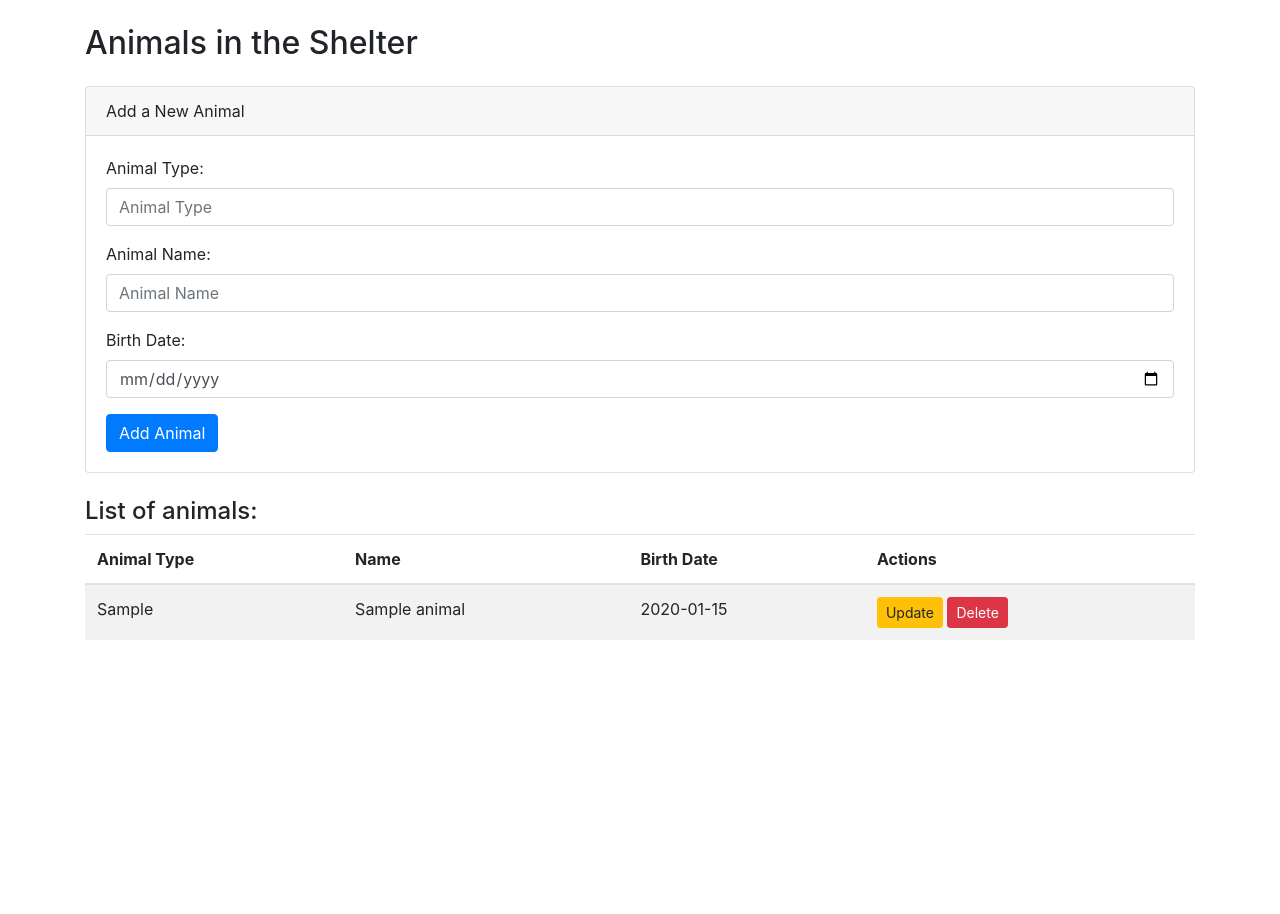
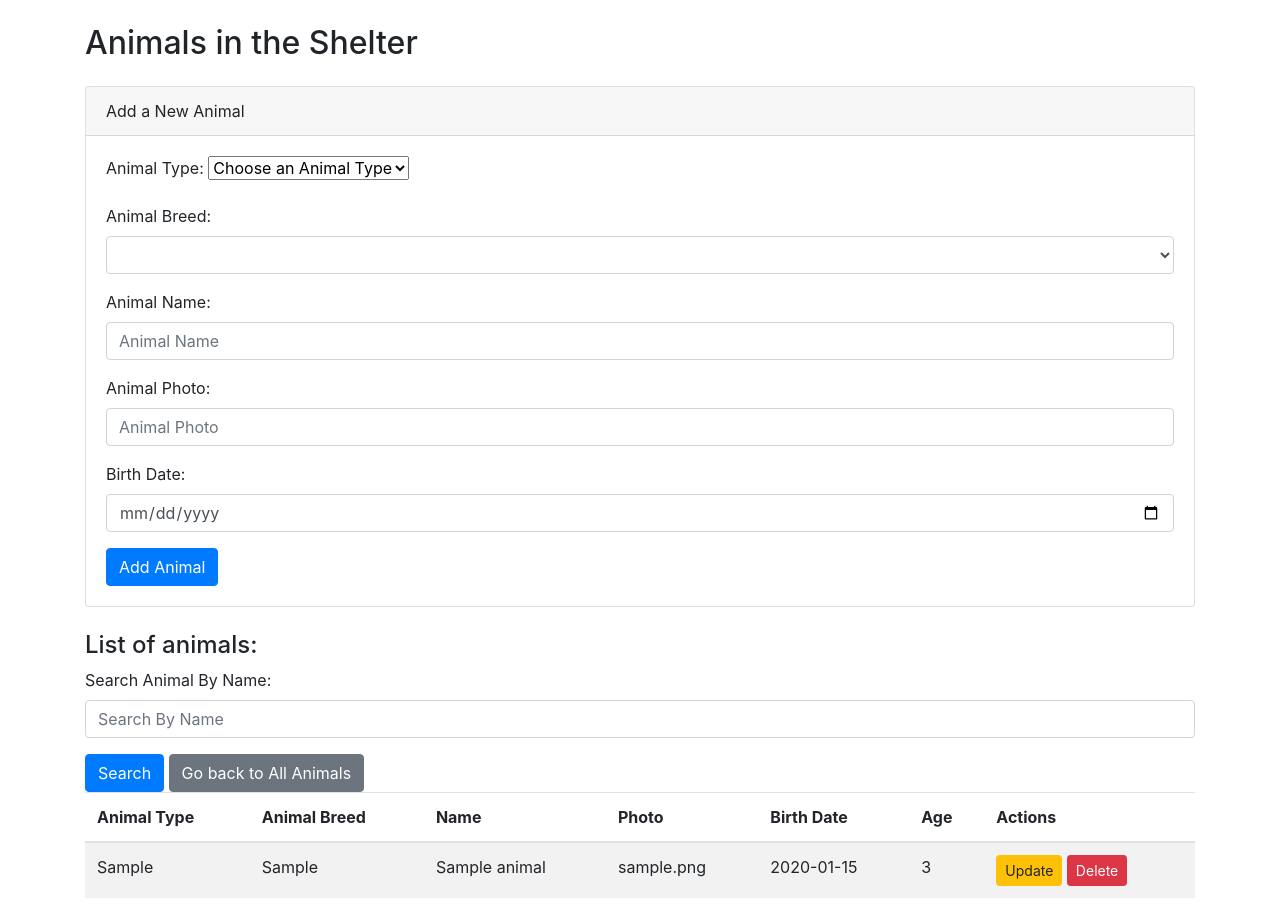
Before and after one commit to marcustas/course_flask, a Flask app: page / in a window 1280 px wide. Before the commit the page ends 640 px from the top, so only its background shows below. Run offline with Flask 3, Linux system fonts and the light colour scheme; tables that the repository leaves empty hold one stand-in row (values such as "Sample post"); lists and menus that the app fills with data are empty; some libraries are stand-ins or nearby versions.

Commit message:
[Homework-Lecture4] changes to Animals in the Shelter

```diff
--- a/app.py
+++ b/app.py
@@ -1,7 +1,7 @@
 from flask import Flask, jsonify, request, Response, render_template
 
 from models.pydantic.models import AnimalCreate, AnimalResponse
-from typing import Union
+from typing import Union, Tuple, Dict, Any
 from settings import settings
 from database import init_db
 from models.sqlalchemy.models import Animal
@@ -17,10 +17,27 @@ def home() -> str:
     return render_template('home.html')
 
 
+@app.route('/health', methods=['GET'])
+def health_check() -> tuple[str, int]:
+    return 'OK', 200
+
+
 @app.route('/animals', methods=['GET'])
 def index() -> Response:
-    animals = Animal.query.all()
-    return jsonify({"animals": [AnimalResponse.model_validate(animal).model_dump(mode='json') for animal in animals]})
+    name = request.args.get('name')
+    if name:
+        animals = Animal.query.filter_by(name=name).all()
+    else:
+        animals = Animal.query.all()
+    response = {'animals': []}
+    for animal in animals:
+        model = AnimalResponse.model_validate(animal)
+        age = model.calculate_age()
+        data = model.model_dump(mode='json')
+        data['age'] = age
+        response['animals'].append(data)
+    json_response = jsonify(response)
+    return json_response
 
 
 @app.route('/animal', methods=['POST'])
@@ -28,7 +45,9 @@ def add_animal() -> tuple[Response, int]:
     data = AnimalCreate(**request.get_json())
     new_animal = Animal(
         animal_type=data.animal_type,
+        animal_breed=data.animal_breed,
         name=data.name,
+        photo_url=data.photo_url,
         birth_date=data.birth_date
     )
     db.session.add(new_animal)
@@ -51,6 +70,8 @@ def update_animal(pk: int) -> Union[Response, tuple[Response, int]]:
     animal.animal_type = data.animal_type
     animal.name = data.name
     animal.birth_date = data.birth_date
+    animal.animal_breed = data.animal_breed
+    animal.photo_url = data.photo_url
     db.session.commit()
     return jsonify(
         {
--- a/models/pydantic/models.py
+++ b/models/pydantic/models.py
@@ -4,7 +4,9 @@ from pydantic import BaseModel, ConfigDict
 
 class AnimalCreate(BaseModel):
     animal_type: str
+    animal_breed: str
     name: str
+    photo_url: str
     birth_date: date
 
 
@@ -13,5 +15,12 @@ class AnimalResponse(BaseModel):
 
     id: int
     animal_type: str
+    animal_breed: str
     name: str
+    photo_url: str
     birth_date: date
+
+    def calculate_age(self) -> int:
+        today = date.today()
+        age = today.year - self.birth_date.year - ((today.month, today.day) < (self.birth_date.month, self.birth_date.day))
+        return age
--- a/models/sqlalchemy/models.py
+++ b/models/sqlalchemy/models.py
@@ -7,5 +7,7 @@ class Animal(db.Model):
 
     id = db.Column(db.Integer, primary_key=True)
     animal_type = db.Column(db.String, nullable=False)
+    animal_breed = db.Column(db.String, nullable=False)
     name = db.Column(db.String, nullable=False)
+    photo_url = db.Column(db.String, nullable=False)
     birth_date = db.Column(db.Date, nullable=False)
--- a/templates/home.html
+++ b/templates/home.html
@@ -23,15 +23,28 @@
             <form id="addAnimalForm">
                 <div class="form-group">
                     <label for="animal_type">Animal Type:</label>
-                    <input type="text" class="form-control" id="animal_type" placeholder="Animal Type" required>
+                    <select id="animal_type" name="animal_type">
+                        <option value="" selected disabled hidden>Choose an Animal Type</option>
+                        <option value="cat">Cat</option>
+                        <option value="dog">Dog</option>
+                    </select>
+                </div>
+                <div class="form-group">
+                    <label for="animal_breed">Animal Breed:</label>
+                    <select id="animal_breed" name="animal_breed" class="form-control" required>
+                    </select>
                 </div>
                 <div class="form-group">
                     <label for="name">Animal Name:</label>
                     <input type="text" class="form-control" id="name" placeholder="Animal Name" required>
                 </div>
                 <div class="form-group">
+                    <label for="photo_url">Animal Photo:</label>
+                    <input type="text" class="form-control" id="photo_url" placeholder="Animal Photo" required>
+                </div>
+                <div class="form-group">
                     <label for="birth_date">Birth Date:</label>
-                    <input type="date" class="form-control" id="birth_date" required>
+                    <input type="date" class="form-control" id="birth_date" max="{{ today }}" required>
                 </div>
                 <button type="submit" class="btn btn-primary">Add Animal</button>
             </form>
@@ -40,12 +53,22 @@
 
     <!-- List of animals in a table -->
     <h4 class="mt-4">List of animals:</h4>
+        <div class="form-group">
+            <label for="search_by_name">Search Animal By Name:</label>
+            <input type="text" class="form-control" id="search_by_name" placeholder="Search By Name">
+        </div>
+        <button type="button" class="btn btn-primary" onclick="findAnimals()">Search</button>
+        <button type="button" class="btn btn-secondary" onclick="fetchAnimals()">Go back to All Animals</button>
+
     <table class="table table-striped">
         <thead>
             <tr>
                 <th>Animal Type</th>
+                <th>Animal Breed</th>
                 <th>Name</th>
+                <th>Photo</th>
                 <th>Birth Date</th>
+                <th>Age</th>
                 <th>Actions</th>
             </tr>
         </thead>
@@ -73,8 +96,16 @@
                 <input type="text" class="form-control" id="editAnimalType" required>
             </div>
             <div class="form-group">
+                <label for="editAnimalBreed">Animal Breed:</label>
+                <input type="text" class="form-control" id="editAnimalBreed" required>
+            </div>
+            <div class="form-group">
                 <label for="editAnimalName">Name:</label>
                 <input type="text" class="form-control" id="editAnimalName" required>
+            </div>
+            <div class="form-group">
+                <label for="editAnimalPhoto">Photo:</label>
+                <input type="text" class="form-control" id="editAnimalPhoto" required>
             </div>
             <div class="form-group">
                 <label for="editAnimalBirthDate">Birth Date:</label>
@@ -98,7 +129,9 @@
         $.getJSON(`/animal/${id}`, function(data) {
             $('#editAnimalId').val(data.animal.id);
             $('#editAnimalType').val(data.animal.animal_type);
+            $('#editAnimalBreed').val(data.animal.animal_breed);
             $('#editAnimalName').val(data.animal.name);
+            $('#editAnimalPhoto').val(data.animal.photo_url);
             $('#editAnimalBirthDate').val(data.animal.birth_date);
             $('#editAnimalModal').modal('show');
         });
@@ -107,7 +140,9 @@
     function submitEditAnimal() {
         const updatedAnimal = {
             animal_type: $('#editAnimalType').val(),
+            animal_breed: $('#editAnimalBreed').val(),
             name: $('#editAnimalName').val(),
+            photo_url: $('#editAnimalPhoto').val(),
             birth_date: $('#editAnimalBirthDate').val()
         };
 
@@ -135,8 +170,11 @@
                 $('#animalsList').append(`
                     <tr>
                         <td>${animal.animal_type}</td>
+                        <td>${animal.animal_breed}</td>
                         <td>${animal.name}</td>
+                        <td>${animal.photo_url}</td>
                         <td>${animal.birth_date}</td>
+                        <td>${animal.age}</td>
                         <td>
                             <button class="btn btn-warning btn-sm" onclick="updateAnimal(${animal.id})">Update</button>
                             <button class="btn btn-danger btn-sm" onclick="deleteAnimal(${animal.id})">Delete</button>
@@ -147,13 +185,45 @@
         });
     }
 
+    // Find animals by their name
+    function findAnimals() {
+        var name = $('#search_by_name').val();
+        if (name) {
+            $.getJSON('/animals', {name: name}, function(data) {
+                $('#animalsList').empty();
+                data.animals.forEach(animal => {
+                    console.log(animal)
+                    $('#animalsList').append(`
+                        <tr>
+                            <td>${animal.animal_type}</td>
+                            <td>${animal.animal_breed}</td>
+                            <td>${animal.name}</td>
+                            <td>${animal.photo_url}</td>
+                            <td>${animal.birth_date}</td>
+                            <td>${animal.age}</td>
+                            <td>
+                                <button class="btn btn-warning btn-sm" onclick="updateAnimal(${animal.id})">Update</button>
+                                <button class="btn btn-danger btn-sm" onclick="deleteAnimal(${animal.id})">Delete</button>
+                            </td>
+                        </tr>
+                    `);
+                });
+            });
+        } else {
+            fetchAnimals();
+        }
+    }
+
     // Add new animal
     $('#addAnimalForm').on('submit', function(e) {
         e.preventDefault();
         const newAnimal = {
             animal_type: $('#animal_type').val(),
+            animal_breed: $('#animal_breed').val(),
             name: $('#name').val(),
-            birth_date: $('#birth_date').val()
+            photo_url: $('#photo_url').val(),
+            birth_date: $('#birth_date').val(),
+            age: $('#age').val()
         };
         $.ajax({
             url: '/animal',
@@ -183,6 +253,38 @@
     // Initial fetch
     fetchAnimals();
 
+    document.getElementById('animal_type').addEventListener('change', function() {
+        var breedSelect = document.getElementById('animal_breed');
+        breedSelect.innerHTML = '';
+
+        var selectedType = this.value;
+
+        if (selectedType === 'cat') {
+            var catBreeds = ['Ragdoll', 'Sphynx cat', 'Bengal cat', 'Maine Coon', 'American Shorthair', 'Siamese cat',
+            'Persian cat', 'Abyssinian', 'Devon Rex', 'I dunno, it is just a lovely cat'];
+            catBreeds.forEach(function(breed) {
+                var option = document.createElement('option');
+                option.value = breed;
+                option.text = breed;
+                breedSelect.add(option);
+            });
+        } else if (selectedType === 'dog') {
+            var dogBreeds = ['Labrador Retriever', 'Bulldog', 'Poodle', 'Golden Retriever', 'German Shepherd',
+                'Rottweiler', 'French Bulldog', 'Beagle', 'Beagle', 'I dunno, it is just a lovely dog'];
+            dogBreeds.forEach(function(breed) {
+                var option = document.createElement('option');
+                option.value = breed;
+                option.text = breed;
+                breedSelect.add(option);
+            });
+        }
+    });
+
+    document.addEventListener('DOMContentLoaded', function() {
+    var today = new Date().toISOString().split('T')[0];
+    document.getElementById('birth_date').setAttribute('max', today);
+});
+
 
 </script>
 </body>
```
Also changed, not shown: migrations/versions/e08fc0218f8b_.py (deleted, +0 -34 lines).
